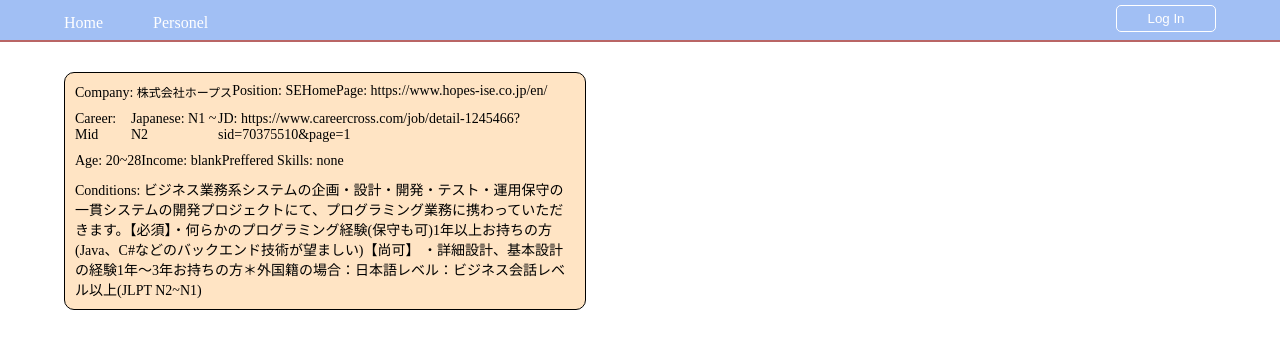
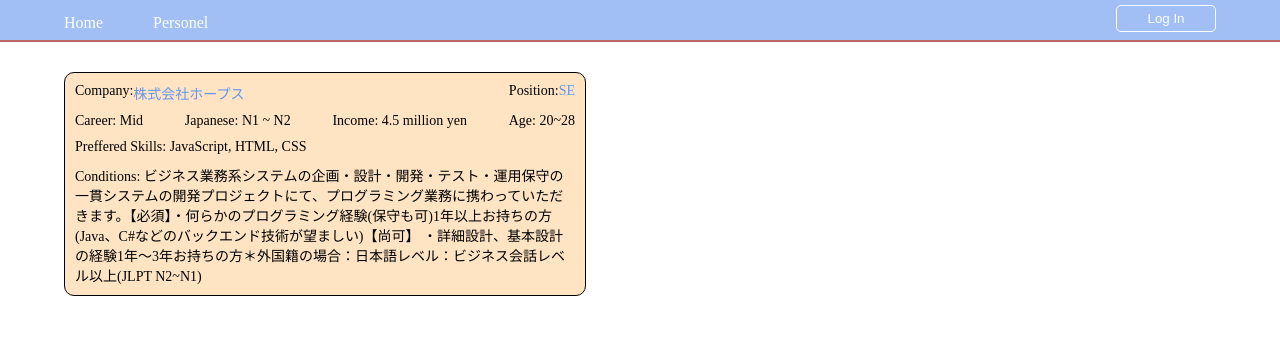
Before and after one commit to bitterhippo/Gobound, a Next.js app: page /jobs in a window 1280 px wide. Shown: the top 348 px of the page. Built offline with nearby package versions, Linux system fonts and the light colour scheme.

Commit message:
improved presentation of jobs card

```diff
--- a/components/Cards/JobsCard.js
+++ b/components/Cards/JobsCard.js
@@ -1,3 +1,6 @@
+import Colors from "../Colors";
+import StyledLink from "../StyledLink/StyledLink";
+
 const JobsCard = ({ jobsData }) => {
 
   const tableDefaults = [
@@ -21,20 +24,32 @@
     <div style={styles.jobCardWrapper}>
       {/*     first row of card    */}
       <div style={styles.tableRow}>
-        <span style={styles.left}>Company: <span style={{fontSize: 12}}>{company}</span></span>
-        <span style={styles.middle}>Position: {position}</span>
-        <span style={styles.right}>HomePage: {hp}</span>
+        <div style={styles.linkDiv}>
+          Company:
+          <StyledLink
+          to={hp}
+          name={company}
+          color={Colors.Secondary}
+          />
+        </div>
+        <div style={styles.linkDiv}>
+          Position:
+          <StyledLink
+          to={jd}
+          name={position}
+          color={Colors.Secondary}
+        />
+        </div>
       </div>
       {/*    second row of card    */}
       <div style={styles.tableRow}>
         <span>Career: {career}</span>
         <span>Japanese: {japanese}</span>
-        <span>JD: {jd}</span>
+        <span>Income: {income}</span>
+        <span>Age: {age}</span>
       </div>
       {/*    third row of card    */}
       <div style={styles.tableRow}>
-        <span>Age: {age}</span>
-        <span>Income: {income}</span>
         <span>Preffered Skills: {skills}</span>
       </div>
       {/*    fourth row of card    */}
@@ -60,6 +75,7 @@
   tableRow: {
     display: 'flex',
     flexDirection: 'row',
+    justifyContent: 'space-between'
   },
   left: {
     display: 'block',
@@ -72,6 +88,10 @@
   right: {
     display: 'block',
     textAlign: 'end'
+  },
+  linkDiv: {
+    display: 'flex',
+    flexDirecton: 'row'
   }
 };
 
--- a/components/Cards/JobsCardList.js
+++ b/components/Cards/JobsCardList.js
@@ -1,5 +1,4 @@
 //Subcomponents Data
-import Colors from "../Colors";
 import JobsCard from "./JobsCard";
 
 const JobsCardList = ({ tableData }) => {
--- a/components/DefaultData.js
+++ b/components/DefaultData.js
@@ -5,10 +5,10 @@
   position: 'SE',
   jd: 'https://www.careercross.com/job/detail-1245466?sid=70375510&page=1',
   age: '20~28',
-  income: 'blank',
+  income: '4.5 million yen',
   japanese: 'N1 ~ N2',
   conditions: `ビジネス業務系システムの企画・設計・開発・テスト・運用保守の一貫システムの開発プロジェクトにて、プログラミング業務に携わっていただきます。【必須】・何らかのプログラミング経験(保守も可)1年以上お持ちの方 (Java、C#などのバックエンド技術が望ましい)【尚可】 ・詳細設計、基本設計の経験1年〜3年お持ちの方＊外国籍の場合：日本語レベル：ビジネス会話レベル以上(JLPT N2~N1)`,
-  skills: 'none'
+  skills: 'JavaScript, HTML, CSS'
 }];
 
 export default defaultData;
--- a/components/StyledLink/StyledLink.js
+++ b/components/StyledLink/StyledLink.js
@@ -1,22 +1,25 @@
 import Link from 'next/link';
+import Colors from '../Colors';
 
-const StyledLink = ({ name, to }) => {
+const StyledLink = ({ name, to, color }) => {
   return (
-    <Link
-    style={styles.link}
-    href={to}
-    >
-      <span style={styles.linkText}>{name}</span>
-    </Link>
+    <div style={styles.linkWrapper}>
+      <Link
+        style={styles.link}
+        href={to}
+      >
+        <span style={{ color: !color ? 'white' : color }}>{name}</span>
+      </Link>
+    </div>
   )
 };
 
 const styles = {
+  linkWrapper: {
+    cursor: 'pointer'
+  },
   link: {
     textDecoration: 'none',
-  },
-  linkText: {
-    color: 'white'
   }
 };
 
```
